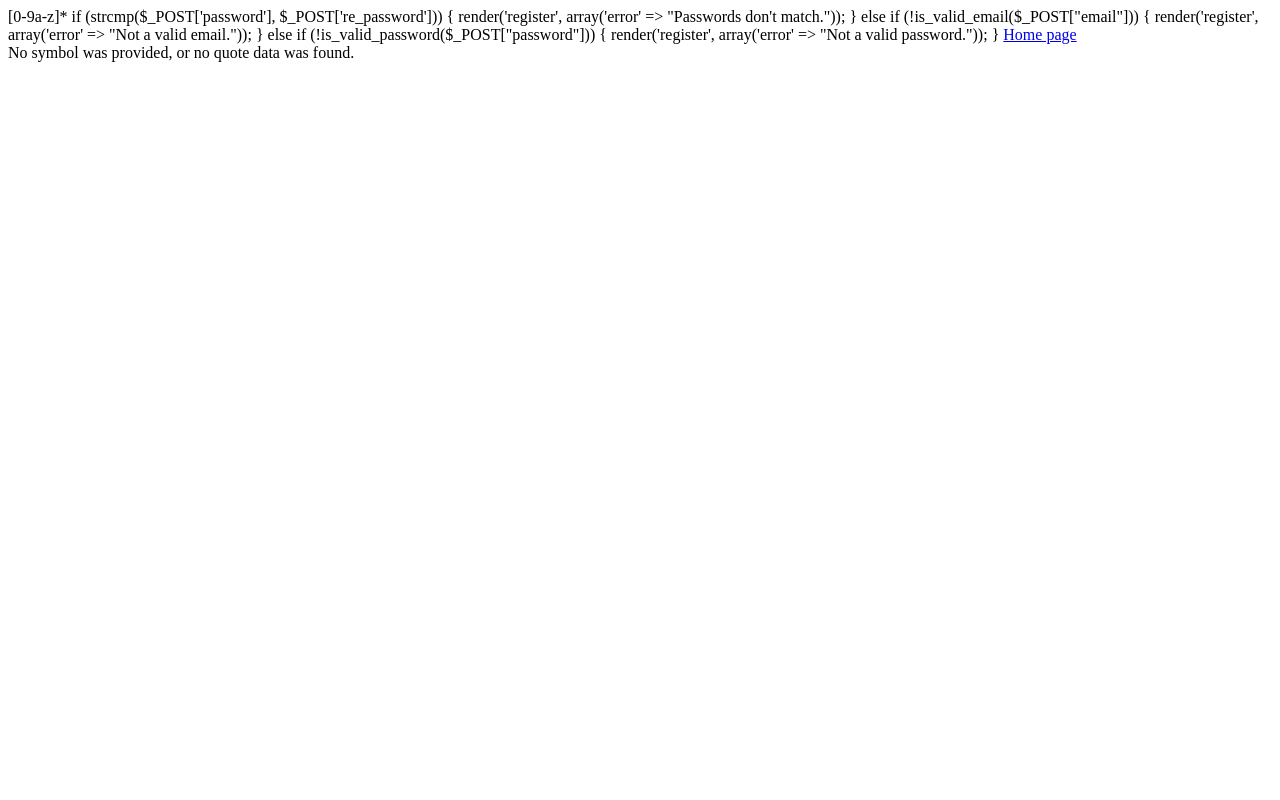
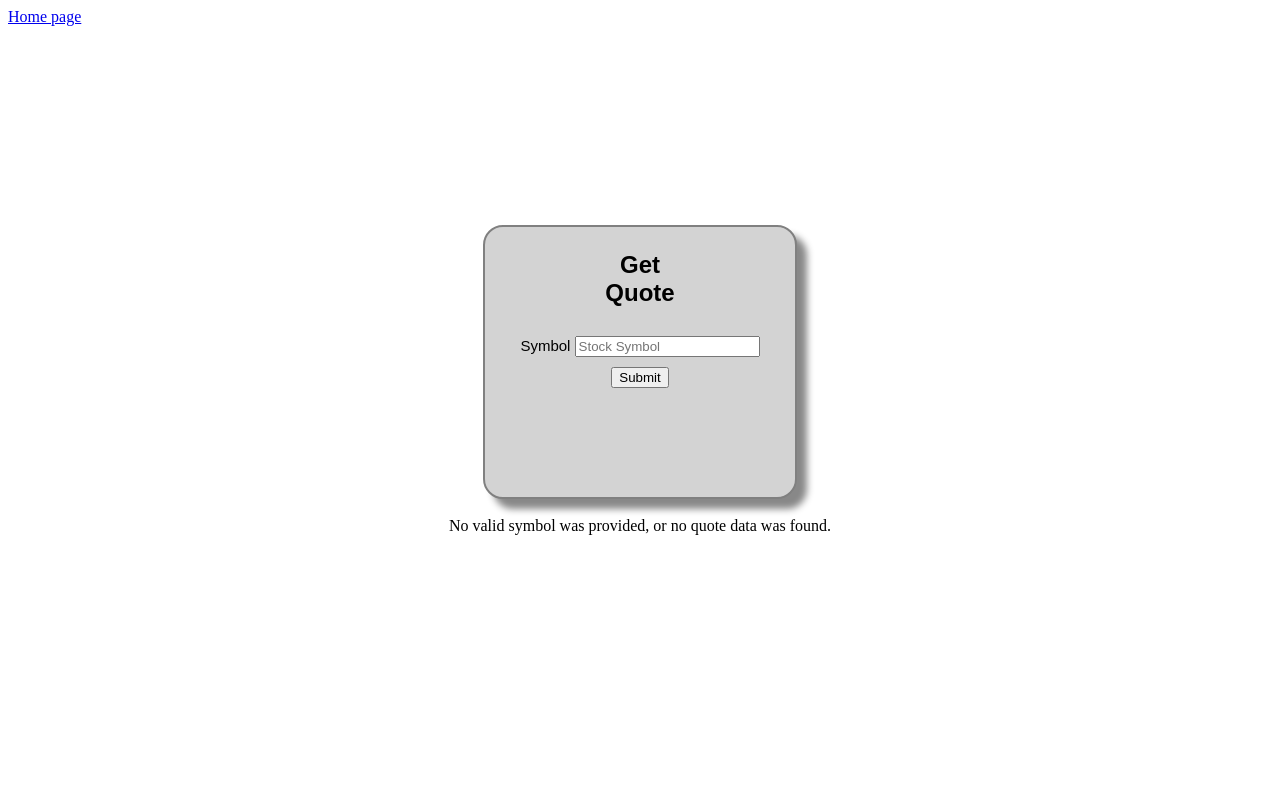
Before and after one commit to qutaken/cs75-project1, a PHP site: page /quote in a window 1280 px wide. Run offline with PHP 8.4, Linux system fonts and the light colour scheme; some libraries are stand-ins or nearby versions.

Commit message:
quote is working may add some more functionality later but is stable now and working on buy

```diff
--- a/html/css/styles.css
+++ b/html/css/styles.css
@@ -7,6 +7,7 @@
 	right: 0;
 	left: 0;
 	margin: auto;
+	text-align: center;
 }
 #frame {
 	width: 310px;
@@ -57,3 +58,10 @@ input {
 	margin-right: auto;
 	margin-left: auto;
 }
+#table_view {
+	border: 2px solid rgb(129, 129, 129);
+	border-radius: 11px;
+	padding: 5px;
+	margin: auto;
+	margin-top: 15px;
+}
--- a/includes/helper.php
+++ b/includes/helper.php
@@ -60,6 +60,7 @@ function prepare_query($dbh, $query_string, $array_values)
 		if (strpos($query_string,':' . $key))
 		{
 			$sth->bindValue(':' . $key, $value);
+			echo $value;
 		}
 	}
 	return $sth;
@@ -110,21 +111,3 @@ if (isset($_GET["page"]))
 
 
 ?>
-
-
-[0-9a-z]*
-
-
-
-	if (strcmp($_POST['password'], $_POST['re_password']))
-	{
-		render('register', array('error' => "Passwords don't match."));
-	}
-	else if (!is_valid_email($_POST["email"]))
-	{
-		render('register', array('error' => "Not a valid email."));
-	}
-	else if (!is_valid_password($_POST["password"]))
-	{
-		render('register', array('error' => "Not a valid password."));
-	}
--- a/view/home.php
+++ b/view/home.php
@@ -4,7 +4,7 @@ render('header', array('title' => 'C$75 Finance'));
 ?>
 
 <ul>
-	<li><a href="quote/GOOG">Get quote for Google</a></li>
+	<li><a href="quote">Get a quote</a></li>
 	<li><a href="portfolio">View Portfolio</a></li>
 	<li><a href="logout">Logout</a></li>
 </ul>
--- a/view/quote.php
+++ b/view/quote.php
@@ -1,10 +1,10 @@
 <?php
 require_once('../includes/helper.php');
-if (!isset($quote_data["symbol"]))
+if (!isset($quote_data["symbol"]) || $quote_data["last_trade"] == 0.00)
 {
     // No quote data
     render('header', array('title' => 'Quote'));
-    print "No symbol was provided, or no quote data was found.";
+    print_quote_form(array());
 }
 else
 {
@@ -12,20 +12,59 @@ else
     render('header', array('title' => 'Quote for '.htmlspecialchars($quote_data["symbol"])));
 ?>
 
-<table>
-    <tr>
-        <th>Symbol</th>
-        <th>Name</th>
-        <th>Last Trade</th>
-    </tr>
-    <tr>
-        <td><?= htmlspecialchars($quote_data["symbol"]) ?></td>
-        <td><?= htmlspecialchars($quote_data["name"]) ?></td>
-        <td><?= htmlspecialchars($quote_data["last_trade"]) ?></td>
-    </tr>
-</table>
+
+<!-- make a input field to input stock name -->
+<?php print_quote_form($quote_data); ?>
+
+<script type='text/javascript'>
+// <! [[CDATA
+// set the focus to the email field (located by id attribute)
+$("input[name=param]").focus();
+
+// ]] >
+</script>
+
 
 <?php
+}
+function print_quote_form($quote_data)
+{
+    echo '
+        <div id="container">
+            <div id="frame">
+                <h2 id="header" style="font-family:sans-serif;">Get Quote</h2>
+                <form action="quote" method="POST">
+                    <div class="field text">
+                        <label for="quote">Symbol</label>
+                        <input type="text" name="param" placeholder="Stock Symbol" id="symbol">
+                    </div>
+                    <div class="field text">
+                        <input type="submit" value="Submit">
+                    </div>
+                </form>
+            </div>
+    ';
+    if (isset($quote_data["symbol"]))
+    {
+        echo'    <table id="table_view">
+                <tr>
+                    <th>Symbol</th>
+                    <th>Name</th>
+                    <th>Last Trade</th>
+                </tr>
+                <tr>';
+                echo  "  <td>".htmlspecialchars($quote_data["symbol"])."</td>";
+                echo  "  <td>".htmlspecialchars($quote_data["name"])."</td>";
+                echo  "  <td>".htmlspecialchars($quote_data["last_trade"])."</td>
+                </tr>
+            </table>";
+    }
+    else
+    {
+        print "<br/>No valid symbol was provided, or no quote data was found.";
+    }
+    echo "</div>";
+
 }
 
 render('footer');
```
Also changed, not shown: controller/login.php (+3 -4 lines), controller/quote.php (+7 -2 lines), controller/register.php (+2 -6 lines), model/model.php (+86 -13 lines), controller/buy.php (added).
